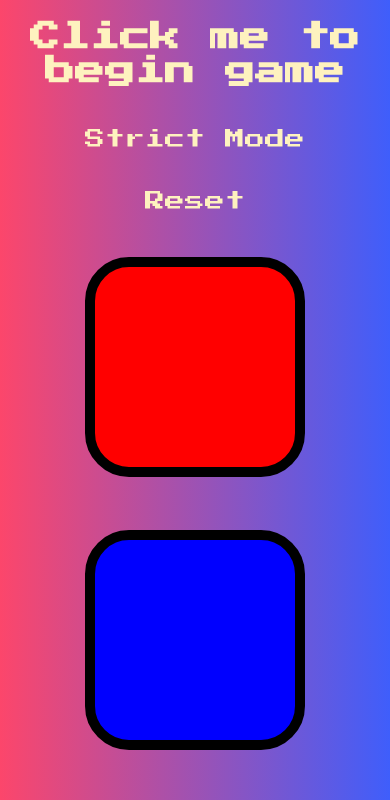
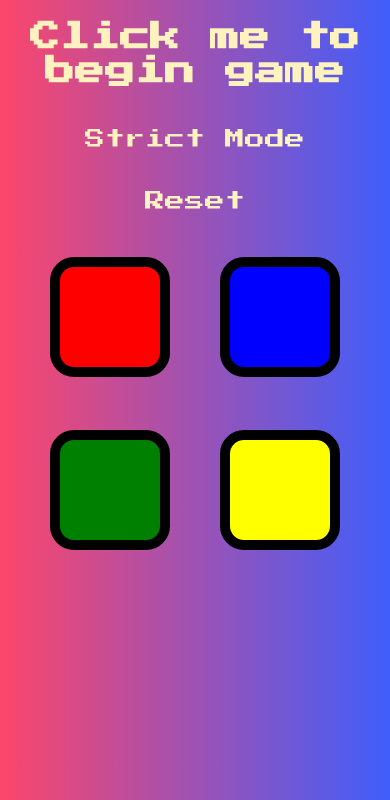
Before and after one commit to stancil-marcus7/simon, a React (Create React App) app: page / in a window 390 px wide. Shown: the top 800 px of the page. Built offline with nearby package versions, Linux system fonts and the light colour scheme.

Commit message:
attemt to fix mobile screen

```diff
--- a/src/styles/base/_base.scss
+++ b/src/styles/base/_base.scss
@@ -1,6 +1,7 @@
 html {
     //62.5 x 16 (rem) = 10; so we'll work with a base of 10
-    font-size: 62.5%
+    font-size: 62.5%;
+    height: 100vh;
 }
 
 body {
--- a/src/styles/buttons/_buttons.scss
+++ b/src/styles/buttons/_buttons.scss
@@ -1,8 +1,8 @@
 .button {
     margin: 25px;
     display: inline-block;
-    height: 200px;
-    width: 200px;
+    height: 100px;
+    width: 100px;
     border: 10px solid black;
     border-radius: 20%;
     cursor: pointer;
@@ -86,3 +86,15 @@
   .pointer-events-disabled {
     pointer-events: none;
   }
+
+  // @media only screen and (max-width: 600px) {
+  //   .button {
+  //     margin: 25px;
+  //     display: inline-block;
+  //     height: 100px;
+  //     width: 100px;
+  //     border: 10px solid black;
+  //     border-radius: 20%;
+  //     cursor: pointer;
+  //   }
+  // }
```
